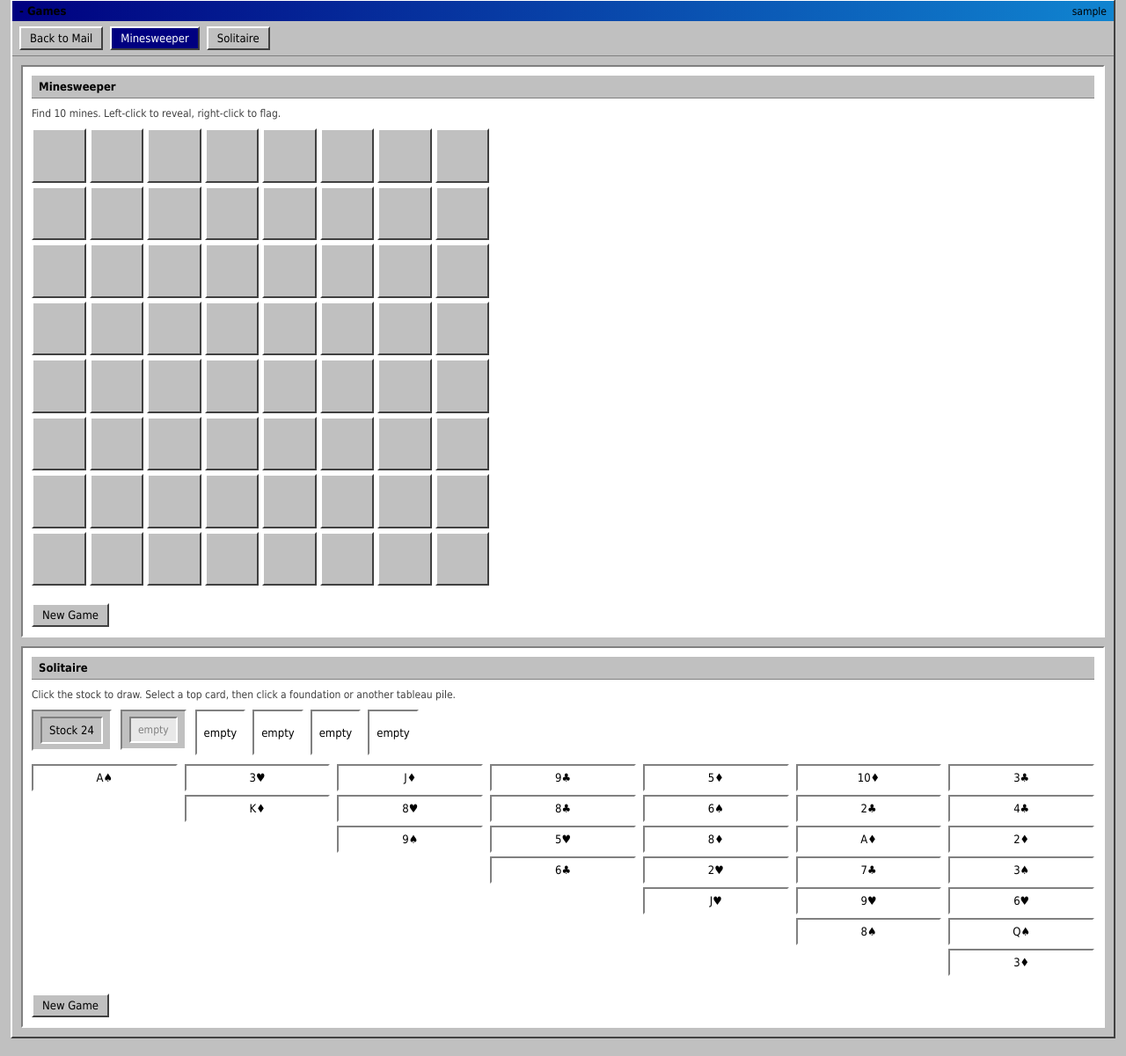
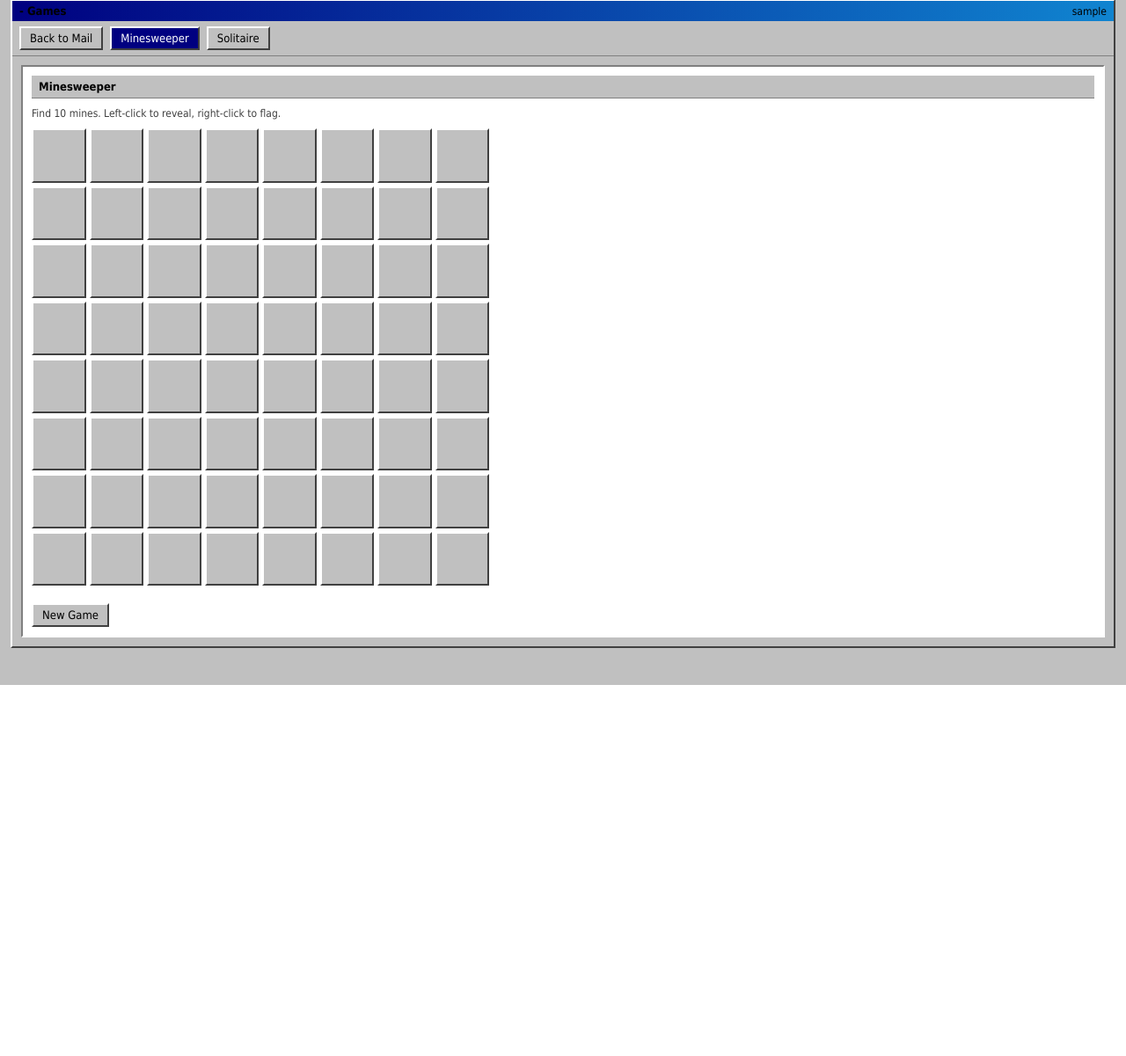
Before and after one commit to PhialsBasement/98mail, a FastAPI app: template webapp/templates/games.html in a window 1280 px wide. Shown: the part 21-1222 px from the top of the page at 88% size. After the commit the page ends 800 px from the top, so only its background shows below. Run offline with FastAPI, Linux system fonts and the light colour scheme; the template is opened without the code that fills it: most values are stand-ins (such as "Sample title", 1, 10 or a date in 2020).

Commit message:
Fix games tab visibility and Solitaire foundation labels

```diff
--- a/webapp/static/games.js
+++ b/webapp/static/games.js
@@ -367,7 +367,7 @@ function renderSolitaire() {
     foundation.type = "button";
     foundation.className = "foundation";
     const top = solitaire.foundations[suit][solitaire.foundations[suit].length - 1];
-    foundation.textContent = top ? `${rankLabel(top.rank)}${top.suit}` : "empty";
+    foundation.textContent = top ? `${rankLabel(top.rank)}${top.suit}` : SUITS[suit];
     foundation.addEventListener("click", () => moveToFoundation(suit));
     foundationsEl.appendChild(foundation);
   }
@@ -435,3 +435,4 @@ document.getElementById("tab-solitaire").addEventListener("click", () => showGam
 
 initMinesweeper();
 initSolitaire();
+showGame("mines");
--- a/webapp/static/win98.css
+++ b/webapp/static/win98.css
@@ -413,6 +413,11 @@ button:active {
   padding: 10px;
 }
 
+.game-panel.hidden {
+  display: none;
+}
+
+
 .game-status {
   color: #404040;
   font-size: 12px;
```
